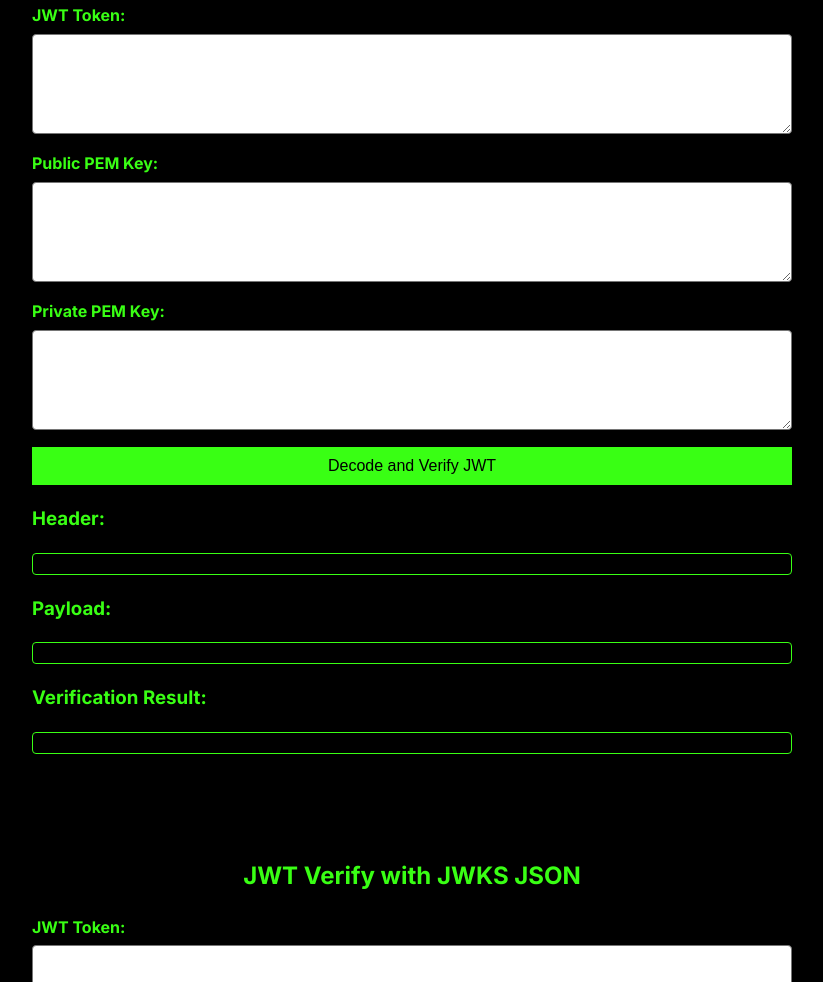
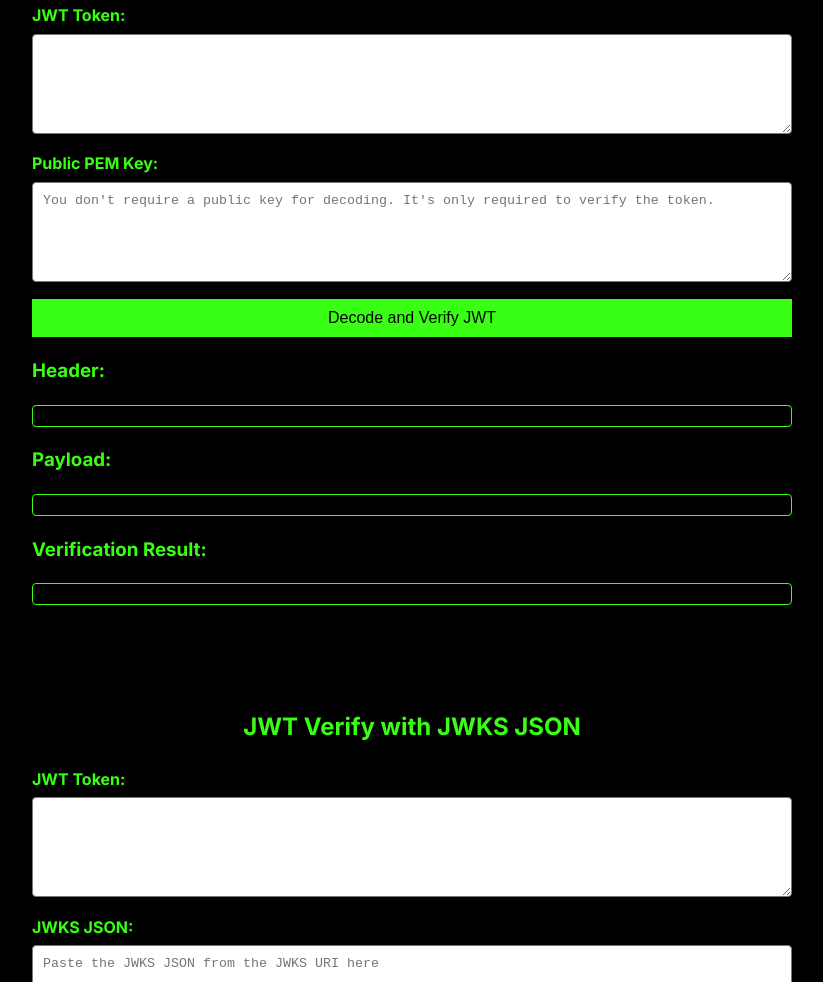
Before and after one commit to aswinrajeevofficial/jwt-playground, a plain HTML site: page index.html in a window 1280 px wide. Shown: the part 1911-2893 px from the top of the page, without its empty margins (228-1051 px from the left). Drawn offline with Linux system fonts and the light colour scheme.

Commit message:
adding placeholder, removed private key input

```diff
--- a/index.html
+++ b/index.html
@@ -76,10 +76,7 @@
            <textarea id="jwtToken" required></textarea>
 
            <label for="publicPEM">Public PEM Key:</label>
-           <textarea id="publicPEM" required></textarea>
-
-           <label for="privatePEM">Private PEM Key:</label>
-           <textarea id="privatePEM" required></textarea>
+           <textarea id="publicPEM" placeholder="You don't require a public key for decoding. It's only required to verify the token."></textarea>
 
            <button onclick="decodeAndVerify()">Decode and Verify JWT</button>
 
```
